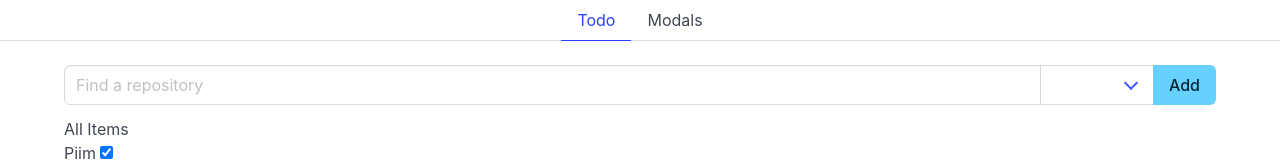
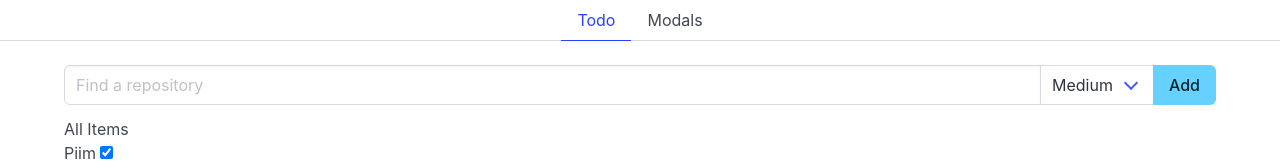
Before and after one commit to EdRemets/learnfront, a Vue app: page /#/ in a window 1280 px wide. Shown: the top 161 px of the page. Built offline with nearby package versions, Linux system fonts and the light colour scheme.

Commit message:
add importance default value

```diff
--- a/src/pages/Todo.vue
+++ b/src/pages/Todo.vue
@@ -9,12 +9,12 @@ let items = ref([
     {id:i++, text:'Mac', isDone: false, importance: 'low'},
 ]);
 let newItem = ref('');
-let newImportance = ref('');
+let newImportance = ref('medium');
 function add() {
     if (newItem.value.trim() !== '') {
         items.value.push({id:i++, text: newItem.value.trim(), isDone: false, importance: newImportance.value});
         newItem.value = '';
-        newImportance.value = '';
+        newImportance.value = 'medium';
     }
 }
 
```
